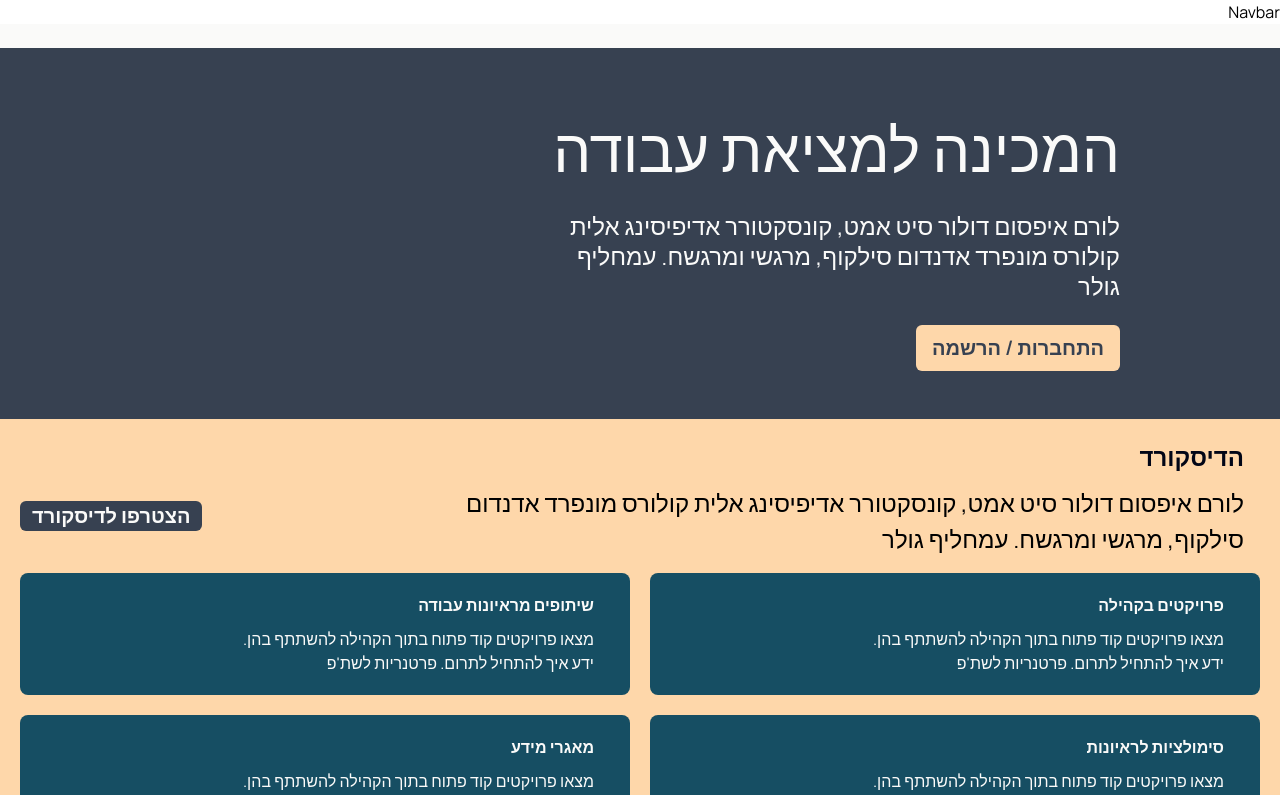
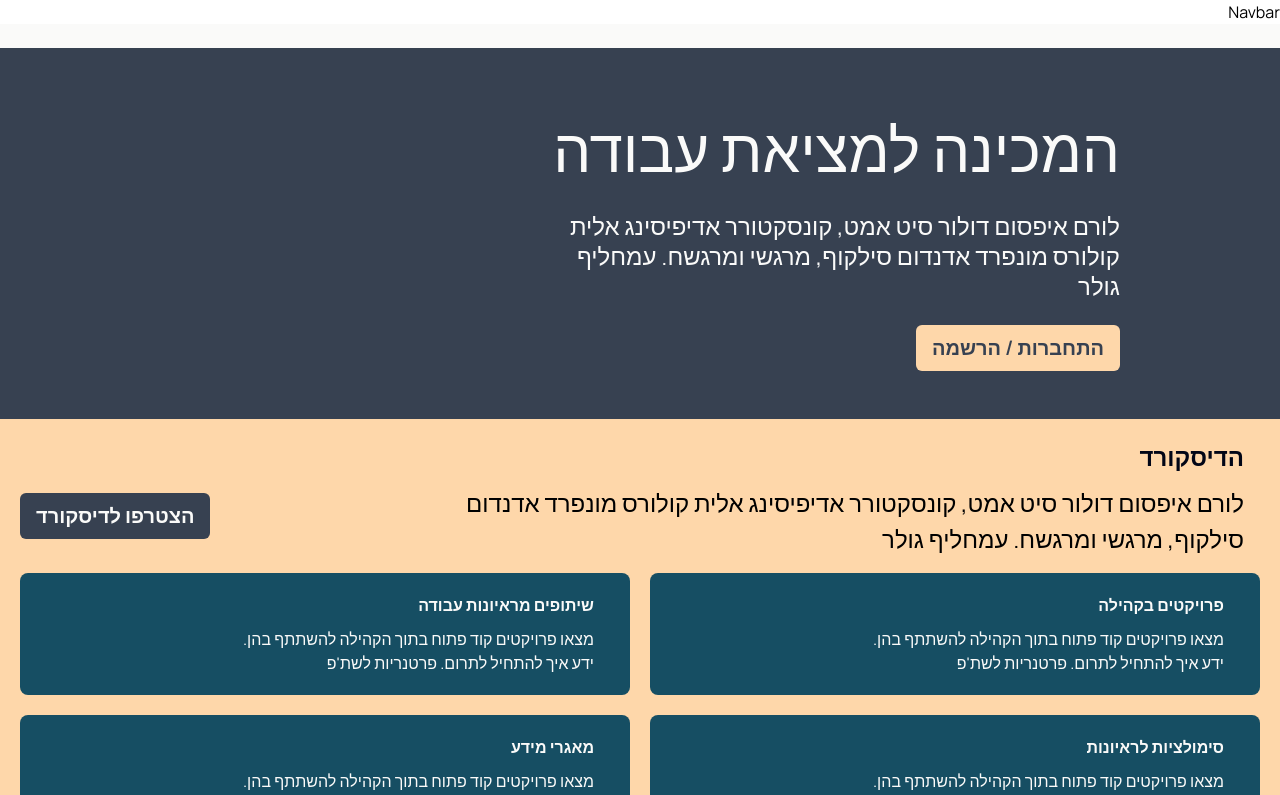
Before and after one commit to Bootcamp-Projects-Hamechina/hamechina, a Next.js app: page / in a window 1280 px wide. Shown: the top 795 px of the page. Built offline with nearby package versions, Linux system fonts and the light colour scheme.

Commit message:
button margin

```diff
--- a/app/(routes)/(homepage-sections)/_discord-section/index.tsx
+++ b/app/(routes)/(homepage-sections)/_discord-section/index.tsx
@@ -44,7 +44,7 @@ const DiscordSection = () => {
           לורם איפסום דולור סיט אמט, קונסקטורר אדיפיסינג אלית קולורס מונפרד אדנדום
           סילקוף, מרגשי ומרגשח. עמחליף גולר
         </div>
-        <Link href="https://discord.gg/zxuKGU8P9R" className="bg-gray-700 text-lightText hover:bg-darkBg text-xl text-center font-semibold rounded-md px-3 whitespace-nowrap">
+        <Link href="https://discord.gg/zxuKGU8P9R" className="bg-gray-700 text-lightText hover:bg-darkBg text-xl text-center font-semibold rounded-md px-4 py-2 whitespace-nowrap">
           הצטרפו לדיסקורד
         </Link>
       </div>
```
